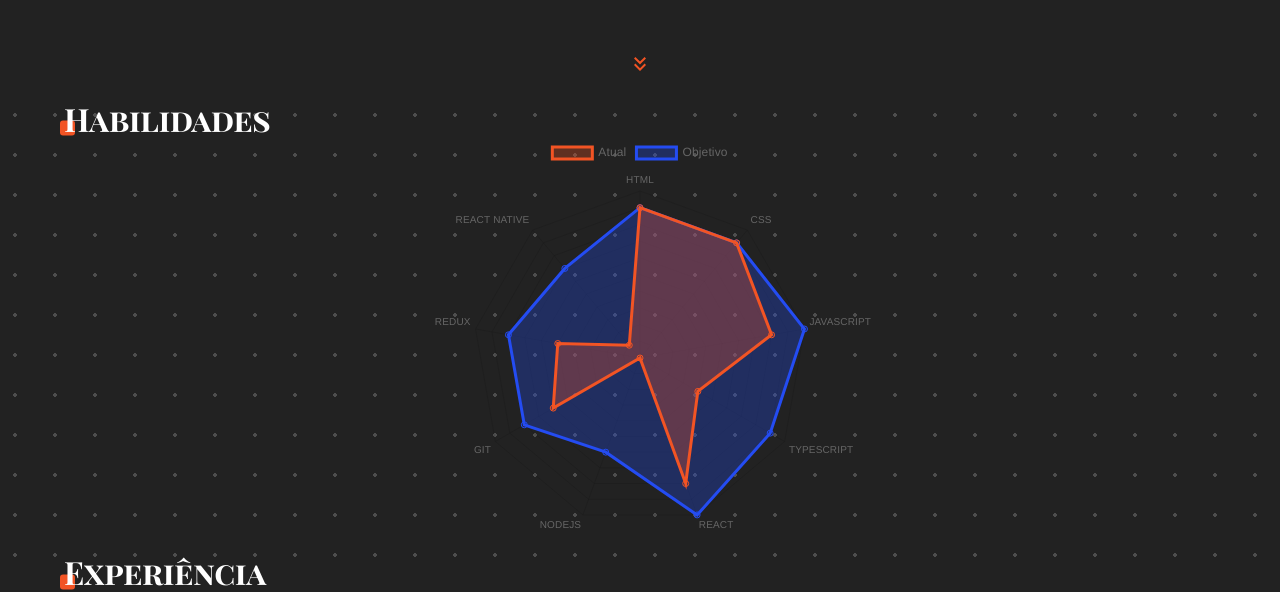
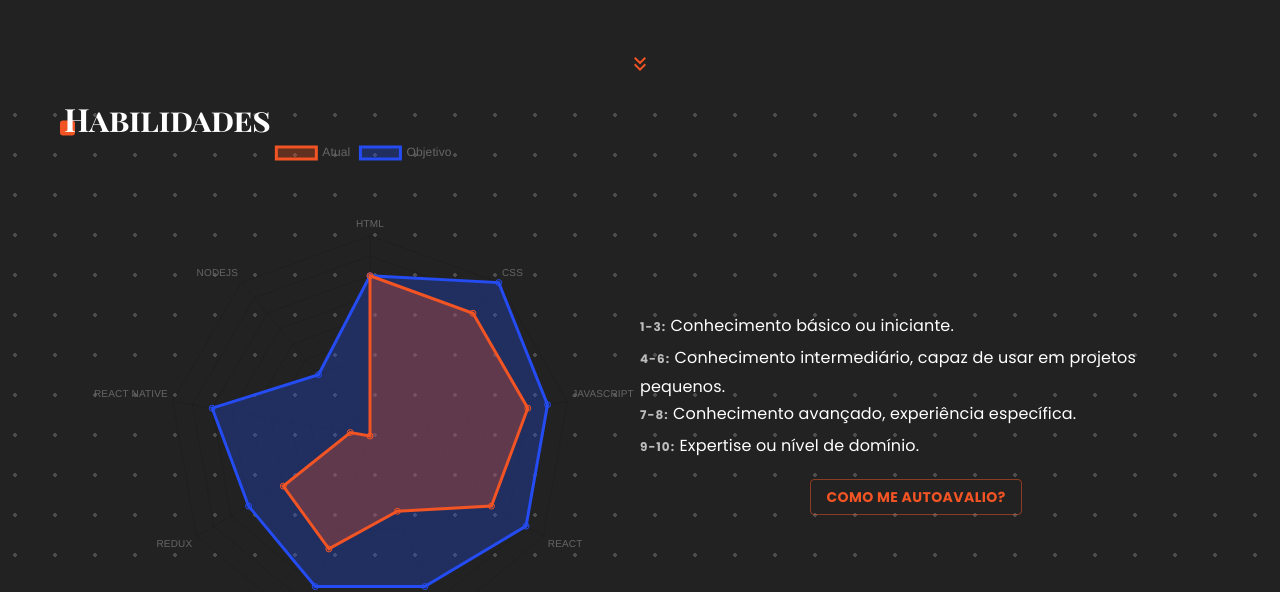
Before and after one commit to OtavioMendesSantos/Portfolio, a React (Vite) app: page / in a window 1280 px wide. Shown: the part 700-1292 px from the top of the page. Built offline with nearby package versions, Linux system fonts and the light colour scheme; no server answers.

Commit message:
:construction: feat: skills

```diff
--- a/src/components/Sections/Skills.tsx
+++ b/src/components/Sections/Skills.tsx
@@ -1,4 +1,4 @@
-import { Box, Container, useTheme } from '@mui/material';
+import { Box, Button, Container, Grid2, useTheme } from '@mui/material';
 import { StyledTypography as Typography } from '../Styled/StyledComponents';
 import { Radar } from 'react-chartjs-2';
 import { ChartData, ChartOptions, Chart, RadialLinearScale, PointElement, LineElement, Filler, Tooltip, Legend } from 'chart.js';
@@ -8,23 +8,77 @@ import { applyOpacity } from '../../utils/utils';
 // Registra os componentes necessários
 Chart.register(RadialLinearScale, PointElement, LineElement, Filler, Tooltip, Legend);
 
+interface SkillData {
+  name: string;
+  level: number;
+  objetivo: number;
+}
+
+const skills: SkillData[] = [
+  {
+    name: 'HTML',
+    level: 8,
+    objetivo: 8,
+  },
+  {
+    name: 'CSS',
+    level: 8,
+    objetivo: 10,
+  },
+  {
+    name: 'JAVASCRIPT',
+    level: 8,
+    objetivo: 9,
+  },
+  {
+    name: 'REACT',
+    level: 7,
+    objetivo: 9,
+  },
+  {
+    name: 'TYPESCRIPT',
+    level: 4,
+    objetivo: 8,
+  },
+  {
+    name: 'GIT',
+    level: 6,
+    objetivo: 8,
+  },
+  {
+    name: 'REDUX',
+    level: 5,
+    objetivo: 7,
+  },
+  {
+    name: 'REACT NATIVE',
+    level: 1,
+    objetivo: 8,
+  },
+  {
+    name: 'NODEJS',
+    level: 0,
+    objetivo: 4,
+  },
+]
+
 const Skills = () => {
   const chartRef = useRef<Chart<'radar'> | null>(null);
   const theme = useTheme();
 
   const data: ChartData<'radar'> = {
-    labels: ['HTML', 'CSS', 'JAVASCRIPT', 'TYPESCRIPT', 'REACT', 'NODEJS', 'GIT', 'REDUX', 'REACT NATIVE' ],
+    labels: skills.map(skill => skill.name),
     datasets: [
       {
         label: 'Atual',
-        data: [9, 9, 8, 4, 8, 0, 6, 5, 1],
+        data: skills.map(skill => skill.level),
         backgroundColor: applyOpacity(theme.palette.primary.main, 0.3),
         borderColor: theme.palette.primary.main,
         pointBackgroundColor: applyOpacity(theme.palette.primary.main, 0.1),
       },
       {
         label: 'Objetivo',
-        data: [9, 9, 10, 9, 10, 6, 8, 8, 7],
+        data: skills.map(skill => skill.objetivo),
         backgroundColor: applyOpacity(theme.palette.secondary.main, 0.3),
         borderColor: theme.palette.secondary.main,
         pointBackgroundColor: applyOpacity(theme.palette.secondary.main, 0.1),
@@ -39,7 +93,7 @@ const Skills = () => {
     scales: {
       r: {
         beginAtZero: true,
-        ticks:{
+        ticks: {
           display: false
         }
       },
@@ -49,12 +103,102 @@ const Skills = () => {
   return (
     <Box component="section">
       <Typography indicate variant='h1'>Habilidades</Typography>
-      <Container sx={{ height: '100%', minHeight: '50vh' }}>
-        <Radar
-          ref={chartRef}
-          data={data}
-          options={options}
-        />
+      <Container sx={{ height: '100%' }}>
+        <Grid2 container sx={{ minHeight: '50vh' }}>
+          <Grid2
+            size={{ xs: 12, sm: 12, md: 6 }}
+            height={'100%'}
+            sx={{ display: 'flex', alignItems: 'center', justifyContent: 'center', height: '100%' }}
+          >
+            <Radar
+              ref={chartRef}
+              data={data}
+              options={options}
+              style={{ height: '100%', width: '100%', aspectRatio: '1 / 1' }}
+            />
+          </Grid2>
+          <Grid2
+            size={{ xs: 12, sm: 12, md: 6 }}
+            sx={{ display: 'flex', alignItems: 'flex-start', justifyContent: 'center', flexDirection: 'column' }}
+          >
+            <Typography variant='body1'>
+              <Typography variant='overline'>1-3:</Typography> Conhecimento básico ou iniciante.
+            </Typography>
+            <Typography variant='body1'>
+              <Typography variant='overline'>4-6:</Typography> Conhecimento intermediário, capaz de usar em projetos pequenos.<br />
+            </Typography>
+            <Typography variant='body1'>
+              <Typography variant='overline'>7-8:</Typography> Conhecimento avançado, experiência específica.<br />
+            </Typography>
+            <Typography variant='body1'>
+              <Typography variant='overline'>9-10:</Typography> Expertise ou nível de domínio.<br />
+            </Typography>
+            <Box sx={{ width: '100%', display: 'flex', justifyContent: 'center', mt: 2 }}>
+              <Button variant='outlined'>Como me autoavalio?</Button>
+            </Box>
+          </Grid2>
+        </Grid2>
+        {/* <Typography variant="h2">
+          Como me autoavalio?:
+        </Typography>
+        <Typography variant="body1">
+          1. Autoavaliação por Critérios Específicos
+          Divida as habilidades em categorias (Ex.: Técnicas, Soft Skills, Ferramentas, Linguagens, Metodologias).
+          Critérios de avaliação: Para cada habilidade, defina critérios claros que justifiquem sua pontuação. Por exemplo:
+          1-3: Conhecimento básico ou iniciante.
+          4-6: Conhecimento intermediário, capaz de usar em projetos pequenos.
+          7-8: Conhecimento avançado, experiência sólida.
+          9-10: Expertise ou nível de domínio.
+          Essa escala ajuda a tornar a avaliação mais objetiva. Você pode criar descrições específicas para cada habilidade e nível.
+        </Typography>
+        <Typography variant="body1">
+          2. Avaliação de Feedback Externo
+          Feedback de colegas, mentores ou líderes: Peça a outras pessoas (gerentes, colegas de trabalho, professores) que avaliem suas habilidades atuais. Isso dá uma perspectiva externa e pode equilibrar sua autoavaliação.
+          Combine a autoavaliação com a avaliação externa para ajustar sua pontuação final.
+        </Typography>
+        <Typography variant="body1">
+          3. Objetivos de Curto, Médio e Longo Prazo
+          Ao pontuar o que você almeja saber, divida os objetivos em:
+          Curto prazo (1-3 meses): Habilidades que você deseja melhorar em breve.
+          Médio prazo (6 meses - 1 ano): Aquisições de habilidades que vão exigir mais prática ou aprendizado.
+          Longo prazo (1-2 anos): Habilidades complexas ou de nível avançado.
+          Essa segmentação pode ser exibida no gráfico, mostrando seu progresso e metas ao longo do tempo.
+        </Typography>
+        <Typography variant="body1">
+          4. Autoavaliação por Projetos
+          Baseado em projetos ou situações reais: Reflita sobre seus projetos passados e avalie seu desempenho com base nos resultados práticos. Isso pode ser uma forma concreta de definir suas pontuações.
+          Para as habilidades que deseja desenvolver, considere o tipo de projeto ou situação em que gostaria de aplicá-las no futuro.
+        </Typography>
+        <Typography variant="body1">
+          5. Método de Competências Progressivas
+          Framework de aprendizado: Use frameworks de aprendizado progressivo para mapear suas habilidades. Um exemplo é a pirâmide de aprendizado:
+          Iniciante: Conhecimento superficial ou básico.
+          Praticante: Habilidade em usar a ferramenta ou linguagem em cenários conhecidos.
+          Avançado: Capaz de resolver problemas complexos e lidar com desafios.
+          Especialista: Capaz de ensinar ou liderar outros na habilidade.
+        </Typography>
+        <Typography variant="body1">
+          6. Modelo SMART para Metas Almejadas
+          Use o modelo SMART para definir os níveis que você deseja alcançar:
+
+          Specific (Específico): Determine exatamente qual aspecto da habilidade você deseja melhorar.
+          Measurable (Mensurável): Como você medirá o sucesso? Por exemplo, completar um projeto, obter uma certificação, etc.
+          Attainable (Alcançável): A habilidade é realista para seu nível atual e contexto?
+          Relevant (Relevante): Como essa habilidade contribui para seus objetivos de carreira ou pessoais?
+          Time-bound (Com prazo): Em quanto tempo você espera atingir esse nível?
+        </Typography>
+        <Typography variant="body1">
+          7. Uso de Ferramentas Gráficas
+          Sugestão de gráficos:
+
+          Radar Chart (Gráfico de Radar): É ideal para comparar suas habilidades atuais com as metas. Ele destaca facilmente as áreas em que você já é forte e onde precisa melhorar.
+          Bar Chart (Gráfico de Barras): Comparar as habilidades em barras lado a lado (habilidade atual vs. almejada).
+          Heatmap: Um gráfico de calor pode mostrar a intensidade das habilidades e o quanto você deseja avançar.
+        </Typography>
+        <Typography variant="body1">
+          8. Benchmarking com o Mercado
+          Compare-se com padrões do mercado: Pesquise quais são as expectativas do mercado para as habilidades que você deseja desenvolver. Isso ajuda a ajustar suas pontuações de acordo com o que é necessário em sua área de atuação.
+        </Typography> */}
       </Container>
     </Box>
   );
--- a/src/styles/CustomThemeProvider.tsx
+++ b/src/styles/CustomThemeProvider.tsx
@@ -181,7 +181,7 @@ const CustomThemeProvider = (
                             body2: 'p',
                             button: 'span',
                             caption: 'p',
-                            overline: 'p'
+                            overline: 'span'
                         }
                     }
                 }
```
